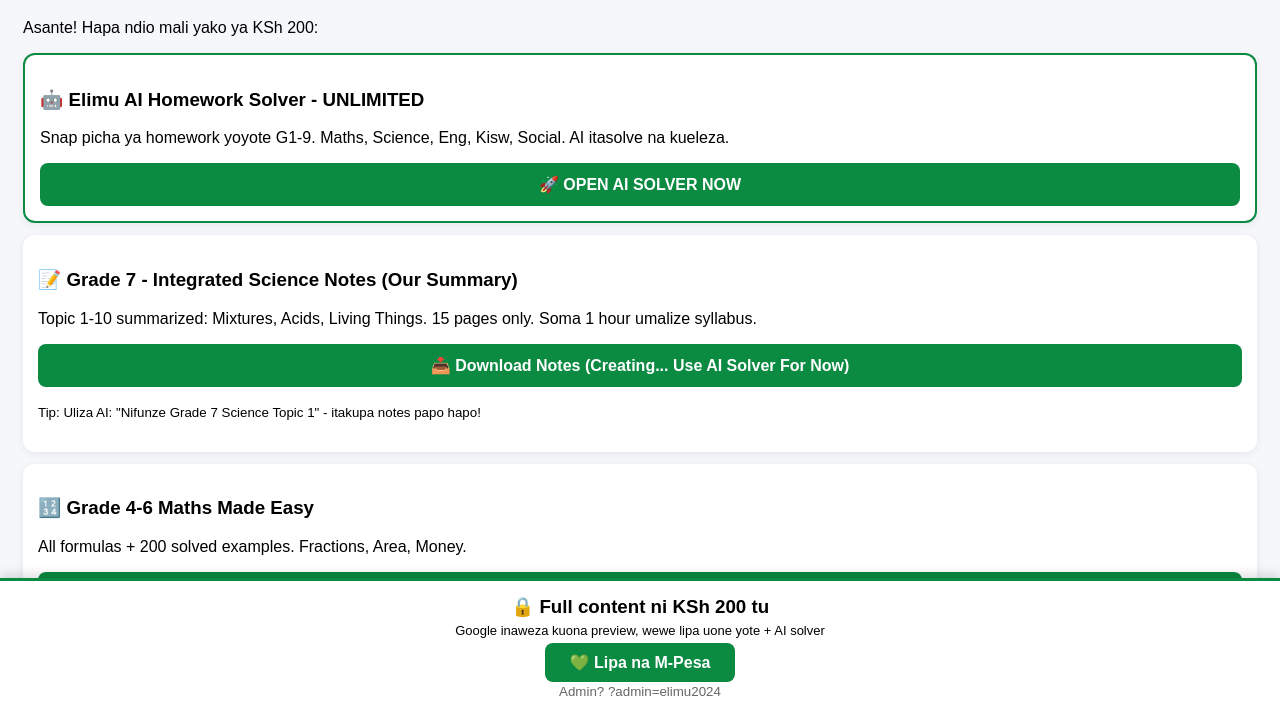
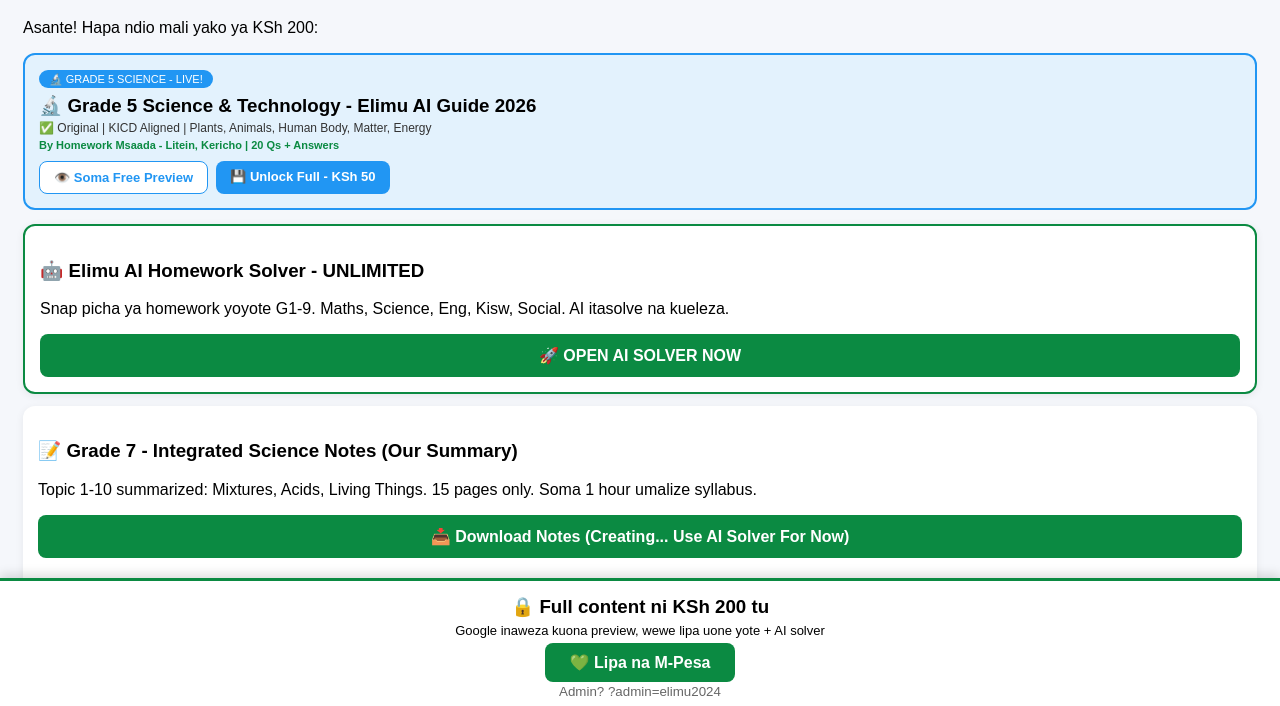
Before and after one commit to ismaelwelson172-max/homework-msaada, a plain HTML site: page cbc-books.html in a window 1280 px wide. Shown: the part 85-791 px from the top of the page. Drawn offline with Linux system fonts and the light colour scheme.

Commit message:
Update cbc-books.html

```diff
--- a/cbc-books.html
+++ b/cbc-books.html
@@ -44,6 +44,18 @@
 <h1>📚 CBC PREMIUM UNLOCKED ✅</h1>
 <p>Asante! Hapa ndio mali yako ya KSh 200:</p>
 
+  <div class="book-card" style="border:2px solid #2196F3;background:#e3f2fd;padding:14px;border-radius:12px;margin-bottom:14px">
+  <span style="background:#2196F3;color:white;padding:3px 10px;border-radius:12px;font-size:11px">🔬 GRADE 5 SCIENCE - LIVE!</span>
+  <h3 style="margin:8px 0 4px">🔬 Grade 5 Science & Technology - Elimu AI Guide 2026</h3>
+  <p style="font-size:12px;color:#333;margin:0">✅ Original | KICD Aligned | Plants, Animals, Human Body, Matter, Energy</p>
+  <p style="font-size:11px;color:#0b8a42;font-weight:bold;margin:4px 0">By Homework Msaada - Litein, Kericho | 20 Qs + Answers</p>
+
+    <div style="display:flex;gap:8px;margin-top:10px">
+    <a href="https://drive.google.com/file/d/1-QySmDGiU_05W8TXJ7S5GRlxMAv-aUJn/view?usp=drivesdk" target="_blank" style="background:white;border:1px solid #2196F3;color:#2196F3;padding:8px 14px;border-radius:8px;text-decoration:none;font-size:13px;font-weight:bold">👁️ Soma Free Preview</a>
+    <a href="https://wa.me/254700000000?text=Nataka%20Grade%205%20Science%20Guide%20KSh%2050" style="background:#2196F3;color:white;padding:8px 14px;border-radius:8px;text-decoration:none;font-size:13px;font-weight:bold">💾 Unlock Full - KSh 50</a>
+  </div>
+  </div>
+
 <div class="book" style="border:2px solid #0b8a42">
 <h3>🤖 Elimu AI Homework Solver - UNLIMITED</h3>
 <p>Snap picha ya homework yoyote G1-9. Maths, Science, Eng, Kisw, Social. AI itasolve na kueleza.</p>
```
